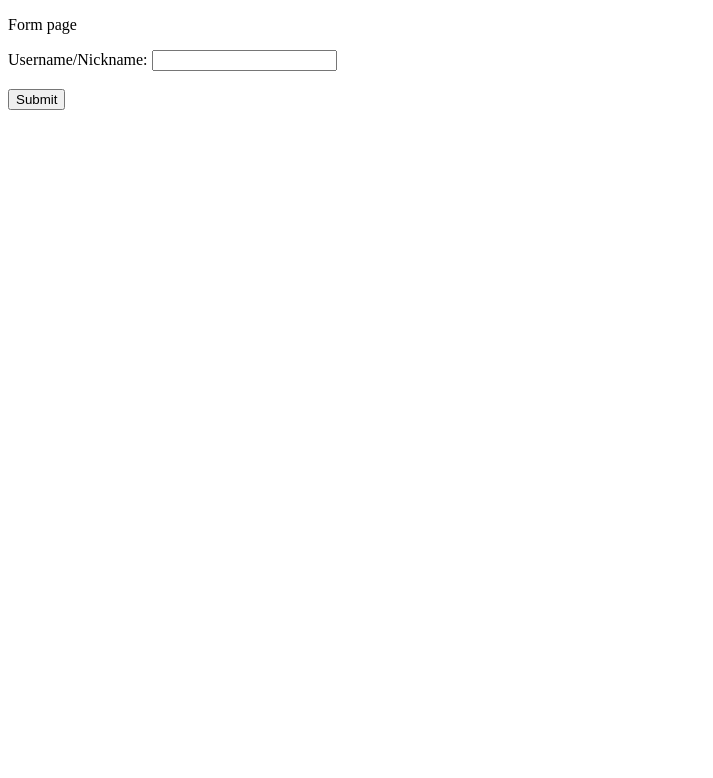
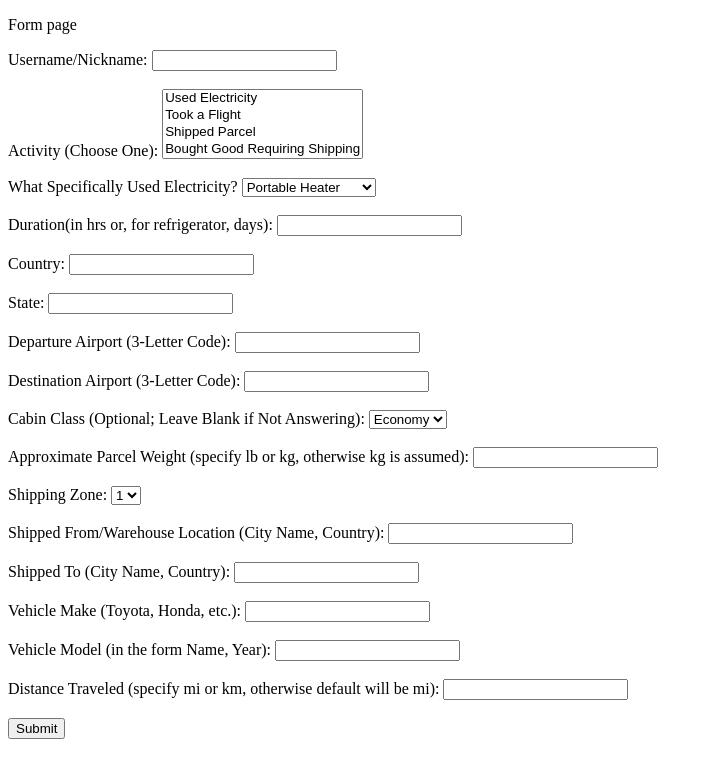
Before and after one commit to nocturne-1/carbon-estimator, a Flask app: page / in a window 1280 px wide. Shown: the top 778 px of the page, without its empty margins (0-713 px from the left). Run offline with Flask 3, Linux system fonts and the light colour scheme.

Commit message:
trying to run flask w form

```diff
--- a/app.py
+++ b/app.py
@@ -7,7 +7,13 @@ app.debug = True
 def formdata():
     if request.method == "POST":
         user = request.form.get("user_name")
-        return f"Your name is {user}."
+        activity = request.form.get("activity")
+        if activity == "Used Electricity":
+            elecActivity = request.form.get("electricity_activity")
+            duration = request.form.get("duration")
+            country = request.form.get("country")
+            state = request.form.get("state")
+        return f"Your name is {user}. You used {elecActivity} for {duration} in {state}, {country}."
     return render_template("form.html")
 
 if __name__ == '__main__':
--- a/static/app.js
+++ b/static/app.js
@@ -1 +1 @@
-console.log("js code is connected!")
+console.log("js code is connected!");
--- a/templates/form.html
+++ b/templates/form.html
@@ -5,8 +5,6 @@
         <title>Carbon Estimate Form</title>
         <meta http-equiv="X-UA-Compatible" content="IE=edge">
             <meta name="viewport" content="width=device-width, initial-scale=1.0">
-
-            <link rel="stylesheet" href="style.css">
 
             <script src="{{ url_for('static', filename='app.js') }}"></script>
     </head>
@@ -16,6 +14,70 @@
             <p>
                 <label>Username/Nickname:</label>
                 <input type="text" id="name" name="user_name" /><br><br>
+                <label for="activity">Activity (Choose One): </label>
+                <select id="activity" name="activity" size="4">
+                    <option value="electricity">Used Electricity</option>
+                    <option value="flight">Took a Flight</option>
+                    <option value="shipping">Shipped Parcel</option>
+                    <option value="bought_shipping">Bought Good Requiring Shipping</option>
+                    <option value="vehicle">Car Ride</option>
+                </select><br><br>
+
+                <label for="electricity_activity">What Specifically Used Electricity? </label>
+                <select id="electricity_activity" name="electricity_activity">
+                    <option value="heating">Portable Heater</option>
+                    <option value="cooling">A/C (Window/Wall)</option>
+                    <option value="cooling_fan">Ceiling Fan</option>
+                    <option value="kitchen-appliances_oven">Oven</option>
+                    <option value="kitchen-appliances_dishwasher">Dishwasher</option>
+                    <option value="refrigeration">Refrigerator</option>
+                    <option value="electronic_tv">TV</option>
+                    <option value="electronic_desktop">Desktop PC</option>
+                    <option value="electronic_laptop">Laptop</option>
+                    <option value="electronic_monitor">Monitor</option>
+                </select><br><br>
+                <label for="duration">Duration(in hrs or, for refrigerator, days): </label>
+                <input id="duration" type="text"><br><br>
+                <label for="country">Country: </label>
+                <input id="country" type="text"><br><br>
+                <label for="state">State: </label>
+                <input id="state" type="text"><br><br>
+
+                <label for="departure">Departure Airport (3-Letter Code): </label>
+                <input id="departure" type="text"><br><br>
+                <label for="destination">Destination Airport (3-Letter Code): </label>
+                <input id="destination" type="text"><br><br>
+                <label for="cabin_class">Cabin Class (Optional; Leave Blank if Not Answering): </label>
+                <select id="cabin_class" name="cabin_class">
+                    <option value="economy">Economy</option>
+                    <option value="premium">Premium</option>
+                </select><br><br>
+
+                <label for="parcel_weight">Approximate Parcel Weight (specify lb or kg, otherwise kg is assumed): </label>
+                <input id="parcel_weight" type="text"><br><br>
+                <label for="shipping_zone">Shipping Zone: </label>
+                <select id="shipping_zone" name="shipping_zone">
+                    <option value="1">1</option>
+                    <option value="2">2</option>
+                    <option value="3">3</option>
+                    <option value="4">4</option>
+                    <option value="5">5</option>
+                    <option value="6">6</option>
+                    <option value="7">7</option>
+                    <option value="8">8</option>
+                </select><br><br>
+
+                <label for="warehouse_loc">Shipped From/Warehouse Location (City Name, Country): </label>
+                <input id="warehous_loc" type="text"><br><br>
+                <label for="current_loc">Shipped To (City Name, Country): </label>
+                <input id="current_loc" type="text"><br><br>
+
+                <label for="vehicle_make">Vehicle Make (Toyota, Honda, etc.): </label>
+                <input id="vehicle_make" type="text"><br><br>
+                <label for="vehicle_model">Vehicle Model (in the form Name, Year): </label>
+                <input id="vehicle_model" type="text"><br><br>
+                <label for="distance">Distance Traveled (specify mi or km, otherwise default will be mi): </label>
+                <input id="distance" type="text"><br><br>
 
                 <button id="submitForm">Submit</button>
         </p>
```
